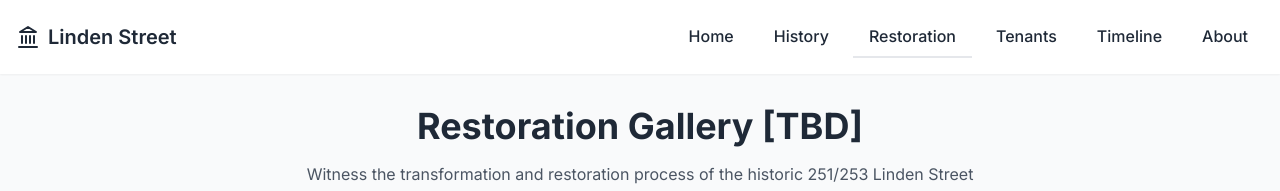
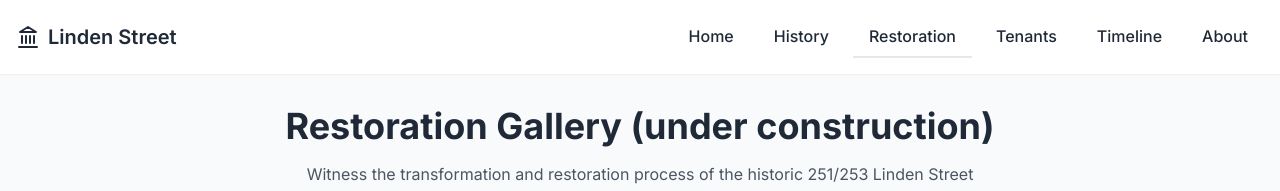
Before and after one commit to dgennetten/linden, a React (Vite) app: page /construction in a window 1280 px wide. Shown: the top 191 px of the page. Built offline with nearby package versions, Linux system fonts and the light colour scheme.

Commit message:
browser updates; Restoration Gallery additions

```diff
--- a/src/data/construction.json
+++ b/src/data/construction.json
@@ -40,5 +40,42 @@
     "description": "Each of the seven apartments had its own cooking/heating stove, which was removed during restoration.",
     "category": "construction",
     "url": "/images/construction/20001029-ExistingConditions6.jpg"
+  },
+  {
+    "name": "Before Restoration - Capped long ago, one of Fort Collins largest skylights.",
+    "date": "2000-JAN-29",
+    "description": "Destined to become an iconic feature of the building, this skylight was capped decades ago.",
+    "category": "construction",
+    "url": "/images/construction/19981201-ExistingConditions7.jpg"
+  },
+  {
+    "name": "First on the list, Get that skylight open!",
+    "date": "2000-JAN-29",
+    "description": "Opened skylight cap. Also, two of the seven office-then-appartment doors with original hardware, woodwork, and ripply glass.",
+    "category": "construction",
+    "url": "/images/construction/19990501-SecondFloorRestoration1.jpg"
+  },
+  {
+    "name": "Several years later...finally making progress on that skylight.",
+    "date": "2004-JUN-01",
+    "description": "After years working on first floor viability, second floor restoration - with skylight - finally begins.",
+    "category": "construction",
+    "url": "/images/construction/20040601-SecondFloorRestoration2.jpg"
+  },
+  {
+    "name": "New, custom-built frame for the skylight.",
+    "date": "2004-JUN-01",
+    "description": "Custom-built frame for the skylight, build to last.",
+    "category": "construction",
+    "url": "/images/construction/20040601-SecondFloorRestoration3.jpg"
+  },
+  {
+    "name": "Fancy new skylight in town!",
+    "date": "2005-JAN-26",
+    "description": "Wow. Stunning. The skylight is finally finished, and what a difference it makes!",
+    "category": "construction",
+    "url": "/images/construction/20050126-SecondFloorRestoration4.jpg"
   }
+
+
 ]
--- a/src/pages/Construction.tsx
+++ b/src/pages/Construction.tsx
@@ -36,7 +36,7 @@ const Construction: React.FC = () => {
   return (
     <div className="container mx-auto px-4 py-8 mb-16 md:mb-0">
       <header className="mb-8 text-center">
-        <h1 className="text-3xl md:text-4xl font-bold mb-4">Restoration Gallery [TBD]</h1>
+        <h1 className="text-3xl md:text-4xl font-bold mb-4">Restoration Gallery (under construction)</h1>
         <p className="text-gray-600 max-w-2xl mx-auto">
           Witness the transformation and restoration process of the historic 251/253 Linden Street property.
         </p>
```
Also changed, not shown: 1 other file (tests, documents, lock files or other folders).
